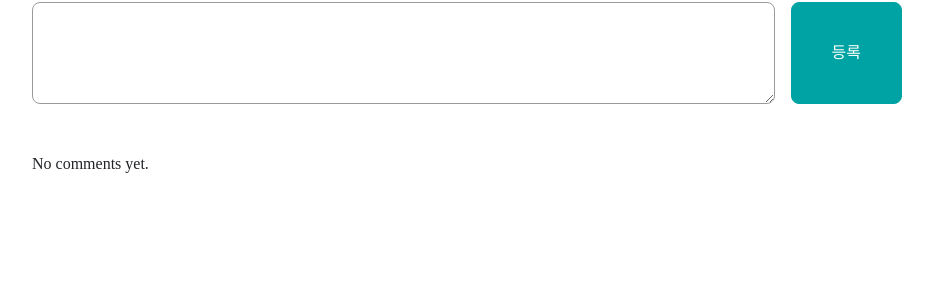
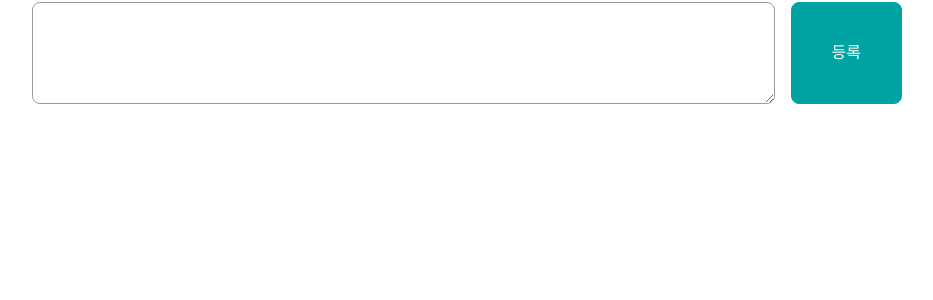
Before and after one commit to jn-97/Personal-PJT-02, a Django app: template community/templates/community/detail.html in a window 1280 px wide. Shown: the part 465-765 px from the top of the page, without its empty margins (278-1211 px from the left). Run offline with Django 3.2, Linux system fonts and the light colour scheme; the template is opened without the code that fills it, so the values that code supplies are empty; some libraries are stand-ins or nearby versions; some web fonts are replaced.

Commit message:
docs: detail

```diff
--- a/community/templates/community/detail.html
+++ b/community/templates/community/detail.html
@@ -66,9 +66,6 @@
     <p>{{ comment.user.username }}</p>
     <p>{{ comment.content }}</p>
     <p style="font-size: 15px; color: gray;">{{ comment.created_at }}</p>
-    <hr>
-  {% empty %}
-    <p>No comments yet.</p>
   {% endfor %}
 </div>
 
```
